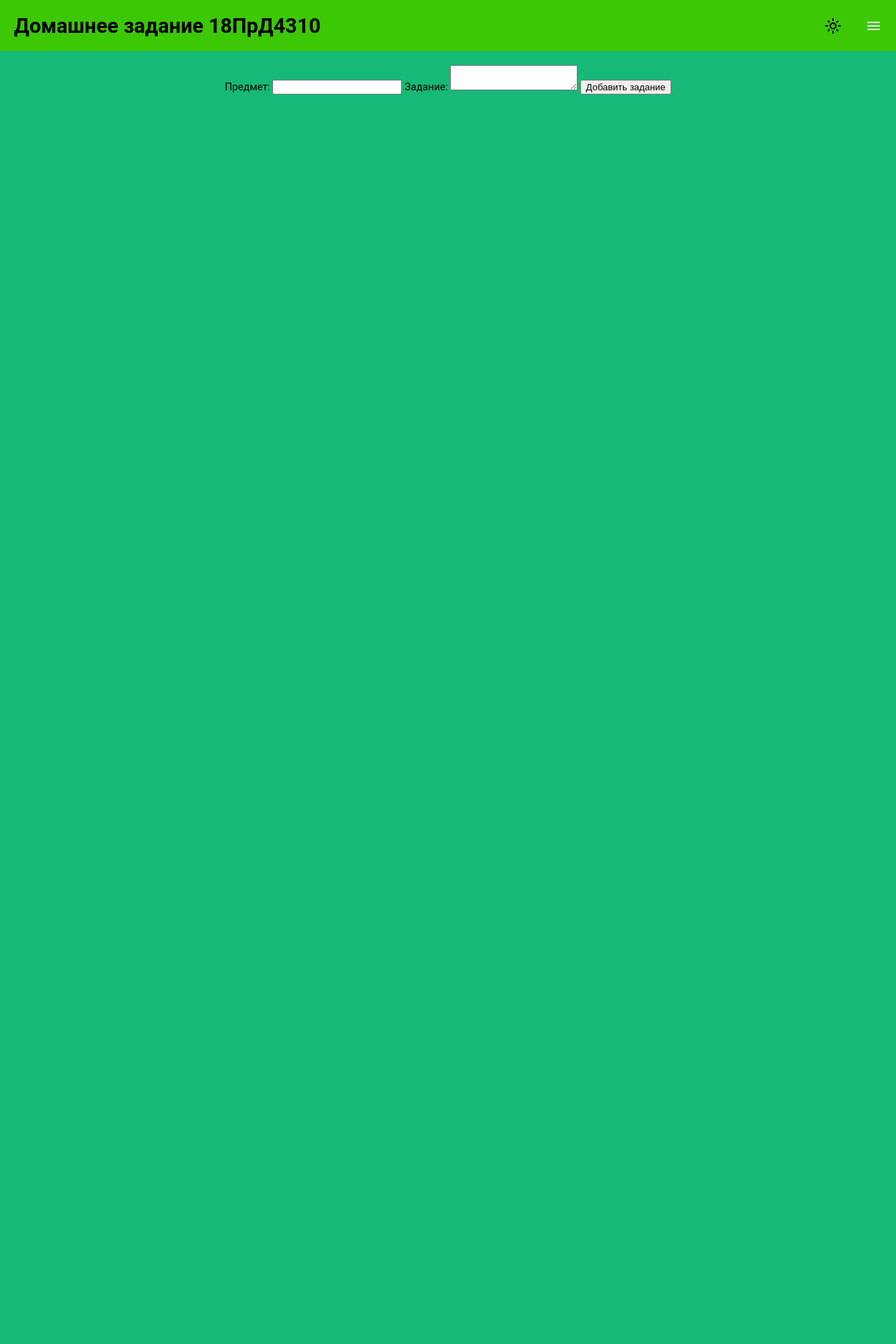
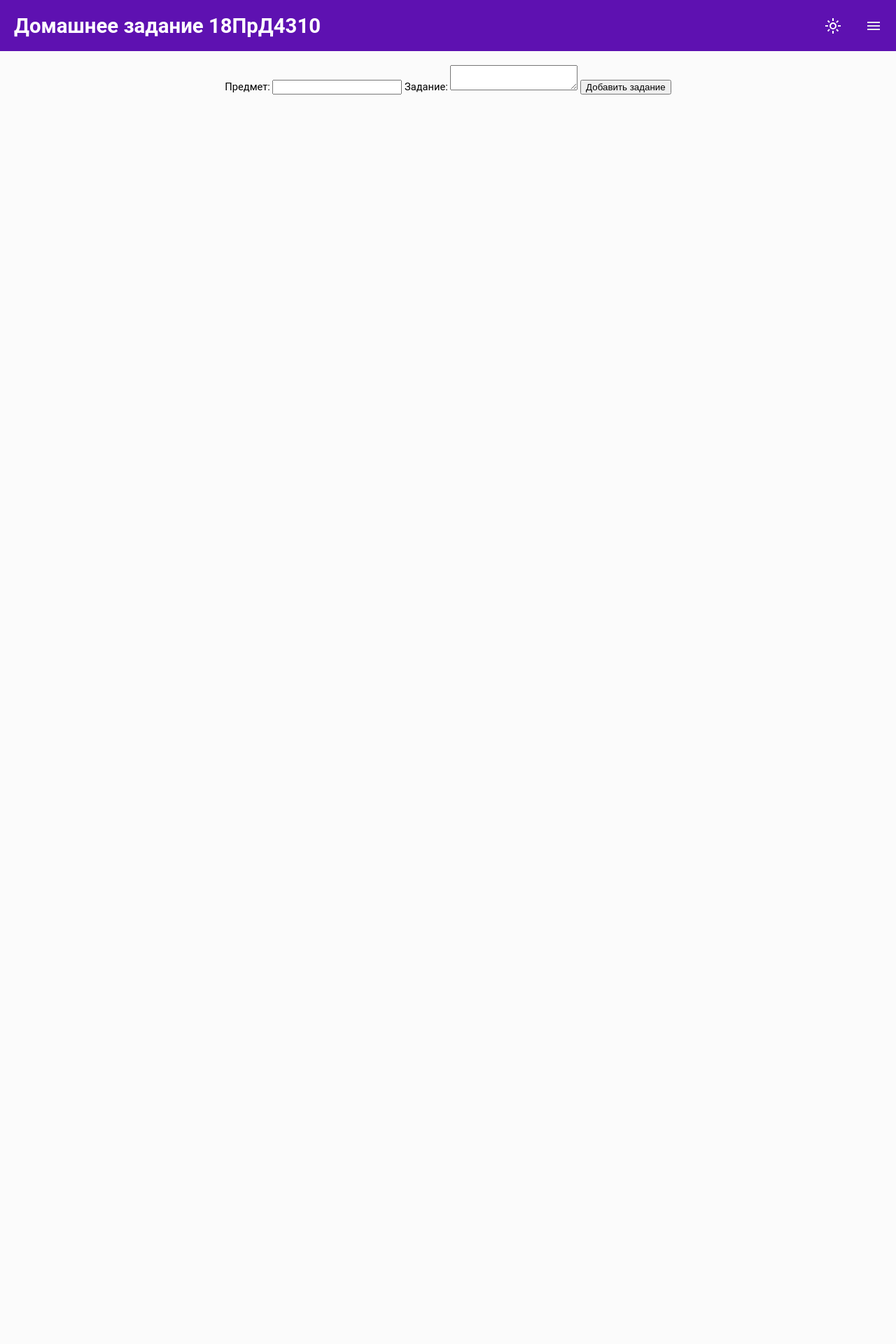
Before and after one commit to dmitriyg0r/prdsite, a PHP site: page /homework.html in a window 1280 px wide. Shown: the top 1920 px of the page at 70% size. Run offline with PHP 8.4, Linux system fonts and the light colour scheme.

Commit message:
цвета ебусь

```diff
--- a/style.css
+++ b/style.css
@@ -3,24 +3,24 @@
     box-sizing: border-box;
 }
 :root {
-    --background-color: #17B978;/* Фон */
-    --text-color: #000000 ;/* Текст */
-    --header-background: #3cc805;/* заголовок у таблицы тоже */
-    --header-text: #000000;/* текст заголовка */
-    --table-background: #FFFFFF;/*таблица */
-    --table-border: #000000;/* деление таблицы */
-    --button-background: #ff0000;/* хз */
-    --button-hover: #000000;/* хз */
+    --background-color: #fbfbfb;
+    --text-color: #000000;
+    --header-background: #5e11b1;
+    --header-text: #ffffff;
+    --table-background: #ffffff;
+    --table-border: #000000;
+    --button-background: #5e11b1;
+    --button-hover: #5e11b1;/* хз */
 }
 
 .darkmode {
     --background-color: #000000;
-    --text-color: #FFFFFF;
-    --header-background: #0d105cce;
-    --header-text: #FFFFFF;
+    --text-color: #d3d3d3;
+    --header-background: #360966;
+    --header-text: #d3d3d3;
     --table-background: #000000;
-    --table-border: #FFFFFF;
-    --button-background: #FFFFFF;
+    --table-border: #ffffff;
+    --button-background: #a2a2a2;
     --button-hover: #000000;
 }
 
```
